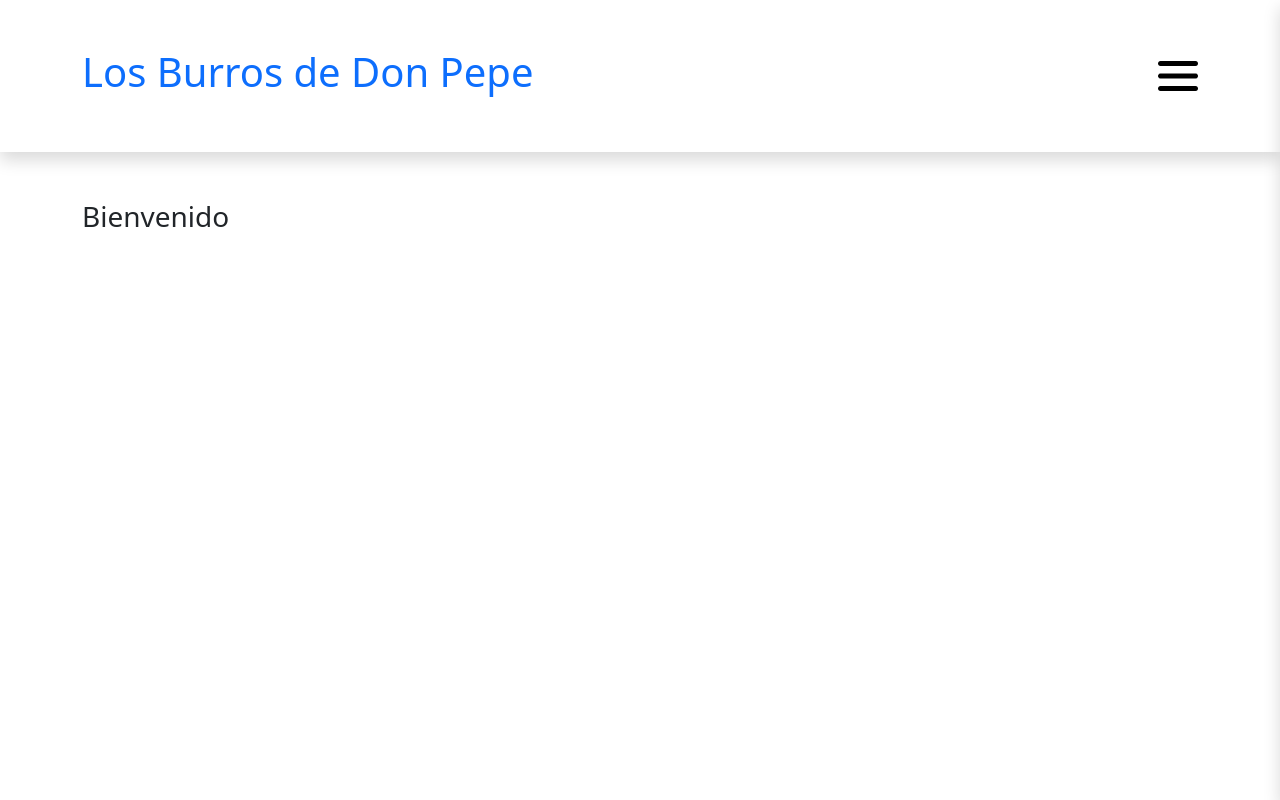
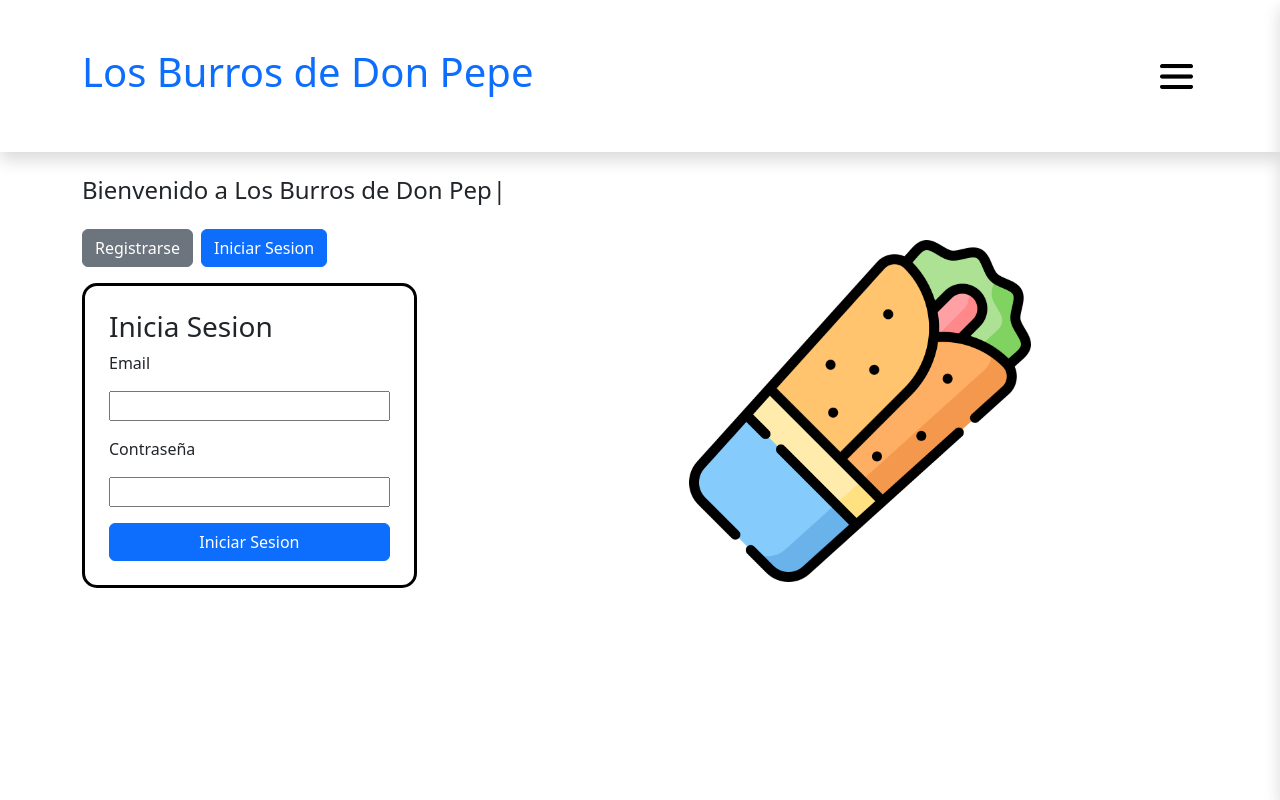
Before and after one commit to kevincruxz/CruzCasasKevinEduardoUnidad1, a React (Vite) app: page / in a window 1280 px wide. Shown: the top 800 px of the page. Built offline with nearby package versions, Linux system fonts and the light colour scheme.

Commit message:
Finalizado hero

```diff
--- a/package.json
+++ b/package.json
@@ -11,9 +11,11 @@
   },
   "dependencies": {
     "bootstrap": "^5.3.6",
+    "gsap": "^3.13.0",
     "react": "^19.1.0",
     "react-bootstrap": "^2.10.10",
-    "react-dom": "^19.1.0"
+    "react-dom": "^19.1.0",
+    "typewriter-effect": "^2.22.0"
   },
   "devDependencies": {
     "@eslint/js": "^9.25.0",
--- a/src/App.jsx
+++ b/src/App.jsx
@@ -12,12 +12,12 @@ function App() {
   const cerrarMenu = () => setMenuAbierto(false);
 
   return (
-    <>
+    <div className='app'>
       <div className={`oscuridad ${menuAbierto ? 'oscuridad-abierta' : ''}`}></div>
       <Nav abrirMenu={abrirMenu} />
       <Menu cerrarMenu={cerrarMenu} estado={menuAbierto} />
       <Main />
-    </>
+    </div>
   )
 }
 
--- /dev/null
+++ b/src/Components/Carousel/Carousel.css
@@ -0,0 +1,6 @@
+.carrusel {
+    width: 60%;
+    position: absolute;
+    right: 0px;
+    top: 1rem;
+}
--- /dev/null
+++ b/src/Components/Carousel/index.jsx
@@ -0,0 +1,31 @@
+import './Carousel.css'
+
+const Carousel = () => {
+    return (
+        <div className='carrusel'>
+            <div id="carouselExample" className="carousel slide">
+                <div className="carousel-inner">
+                    <div className="carousel-item active">
+                    <img src="https://www.infobae.com/resizer/v2/LL7KGOM7VZFPZP4I6NCWUYZPUQ.jpg?auth=f96b70d3af64d8350e90eba7b1b70c08ed192ae09a269219074c1dcc8e0739fe&smart=true&width=1200&height=675&quality=85" className="d-block w-100" alt="..." />
+                    </div>
+                    <div className="carousel-item">
+                    <img src="https://www.hola.com/horizon/landscape/ba894522dd5f-burrito-pollo-t.jpg" className="d-block w-100" alt="..." />
+                    </div>
+                    <div className="carousel-item">
+                    <img src="https://www.infobae.com/resizer/v2/LL7KGOM7VZFPZP4I6NCWUYZPUQ.jpg?auth=f96b70d3af64d8350e90eba7b1b70c08ed192ae09a269219074c1dcc8e0739fe&smart=true&width=1200&height=675&quality=85" className="d-block w-100" alt="..." />
+                    </div>
+                </div>
+                <button className="carousel-control-prev" type="button" data-bs-target="#carouselExample" data-bs-slide="prev">
+                    <span className="carousel-control-prev-icon" aria-hidden="true"></span>
+                    <span className="visually-hidden">Previous</span>
+                </button>
+                <button className="carousel-control-next" type="button" data-bs-target="#carouselExample" data-bs-slide="next">
+                    <span className="carousel-control-next-icon" aria-hidden="true"></span>
+                    <span className="visually-hidden">Next</span>
+                </button>
+            </div>
+        </div>
+    )
+}
+
+export default Carousel
--- /dev/null
+++ b/src/Components/Login/Login.css
@@ -0,0 +1,5 @@
+.login {
+    border: 3px black solid;
+    border-radius: 15px;
+    width: 30%;
+}
--- /dev/null
+++ b/src/Components/Login/index.jsx
@@ -0,0 +1,18 @@
+import './Login.css'
+
+const Login = () => {
+    return (
+        <div className='login p-4 mt-3'>
+            <h3>Inicia Sesion</h3>
+            <form action="" className='d-flex flex-column gap-3'>
+                <label htmlFor="email">Email</label>
+                <input type="email" name="email" id="email" />
+                <label htmlFor="password">Contraseña</label>
+                <input type="password" name="password" id="password" />
+                <button className='btn btn-primary'>Iniciar Sesion</button>
+            </form>
+        </div>
+    )
+}
+
+export default Login
--- a/src/Components/Main/Main.css
+++ b/src/Components/Main/Main.css
@@ -0,0 +1,10 @@
+.main {
+    position: relative;
+}
+
+.burro {
+    width: 30%;
+    position: absolute;
+    right: 14vw;
+    top: 8vh;
+}
--- a/src/Components/Main/index.jsx
+++ b/src/Components/Main/index.jsx
@@ -1,9 +1,57 @@
+import { useRef, useState, useEffect } from 'react';
+import { gsap } from 'gsap';
+import Login from '../Login';
+import Register from '../Register';
 import './Main.css'
+import Carousel from '../Carousel';
+import Typewriter from 'typewriter-effect';
 
 const Main = () => {
+    const [loginAbierto, setLoginAbierto] = useState(true)
+
+    const abrirLogin = () => setLoginAbierto(true)
+
+    const cerrarLogin = () => setLoginAbierto(false)
+
+    const imageRef = useRef(null)
+
+    useEffect(() => {
+        gsap.fromTo(
+            imageRef.current,
+            {
+                x: '100vw',
+                opacity: 0,
+                rotation: 0,
+            },
+            {
+                x: 0,
+                opacity: 1,
+                rotation: 360,
+                duration: 1,
+                ease: 'power2.out',
+                delay: 0.5,
+            }
+        );
+    }, []);
+
     return (
-        <div className="main container mt-5">
-            <h3>Bienvenido </h3>
+        <div className="main container mt-4">
+            <div>
+                <h4 className='mb-4'>
+                    <Typewriter
+                        options={{
+                            strings: ['Bienvenido a Los Burros de Don Pepe!', 'Pasele a lo Barrido'],
+                            autoStart: true,
+                            loop: true,
+                        }}
+                    />
+                </h4>
+                <button className={`btn me-2 ${loginAbierto ? 'btn-secondary' : 'btn-primary'}`} onClick={cerrarLogin}>Registrarse</button>
+                <button className={`btn ${loginAbierto ? 'btn-primary' : 'btn-secondary'}`} onClick={abrirLogin}>Iniciar Sesion</button>
+                {loginAbierto ? <Login /> : <Register />}
+            </div>
+            <img src='./img/burrito.png' className='burro' ref={imageRef} />
+            <br /><br /><br /><br /><br /><br />
         </div>
     )
 }
--- a/src/Components/Nav/Nav.css
+++ b/src/Components/Nav/Nav.css
@@ -1,9 +1,11 @@
 .menu-icon {
-    width: 40px;
+    width: 43px;
     transition: 0.2s;
+    padding: 5px;
 }
 
 .menu-icon:hover {
     cursor: pointer;
     transform: scale(1.05);
+    background-color: #56DFCF;
 }
--- /dev/null
+++ b/src/Components/Register/Login.css
@@ -0,0 +1,5 @@
+.login {
+    border: 3px black solid;
+    border-radius: 15px;
+    width: 30%;
+}
--- /dev/null
+++ b/src/Components/Register/index.jsx
@@ -0,0 +1,26 @@
+import './Login.css'
+
+const Login = () => {
+    return (
+        <div className='login p-4 mt-3'>
+            <h3>Crea una Cuenta</h3>
+            <form action="" className='d-flex flex-column gap-1'>
+
+                        <label htmlFor="nombre">Nombre</label>
+                        <input type="text" name="nombre" id="nombre" />
+
+                        <label htmlFor="apellidos">Apellidos</label>
+                        <input type="text" name="apellidos" id="apellidos" />
+
+
+                <label htmlFor="email">Email</label>
+                <input type="email" name="email" id="email" />
+                <label htmlFor="password">Contraseña</label>
+                <input type="password" name="password" id="password" />
+                <button className='btn btn-primary mt-3'>Iniciar Sesion</button>
+            </form>
+        </div>
+    )
+}
+
+export default Login
--- a/src/index.css
+++ b/src/index.css
@@ -1,3 +1,4 @@
 body {
   overflow-x: hidden;
+  background-color: #511D43;
 }
```
Also changed, not shown: public/img/burrito.png (added), 1 other file (tests, documents, lock files or other folders).
